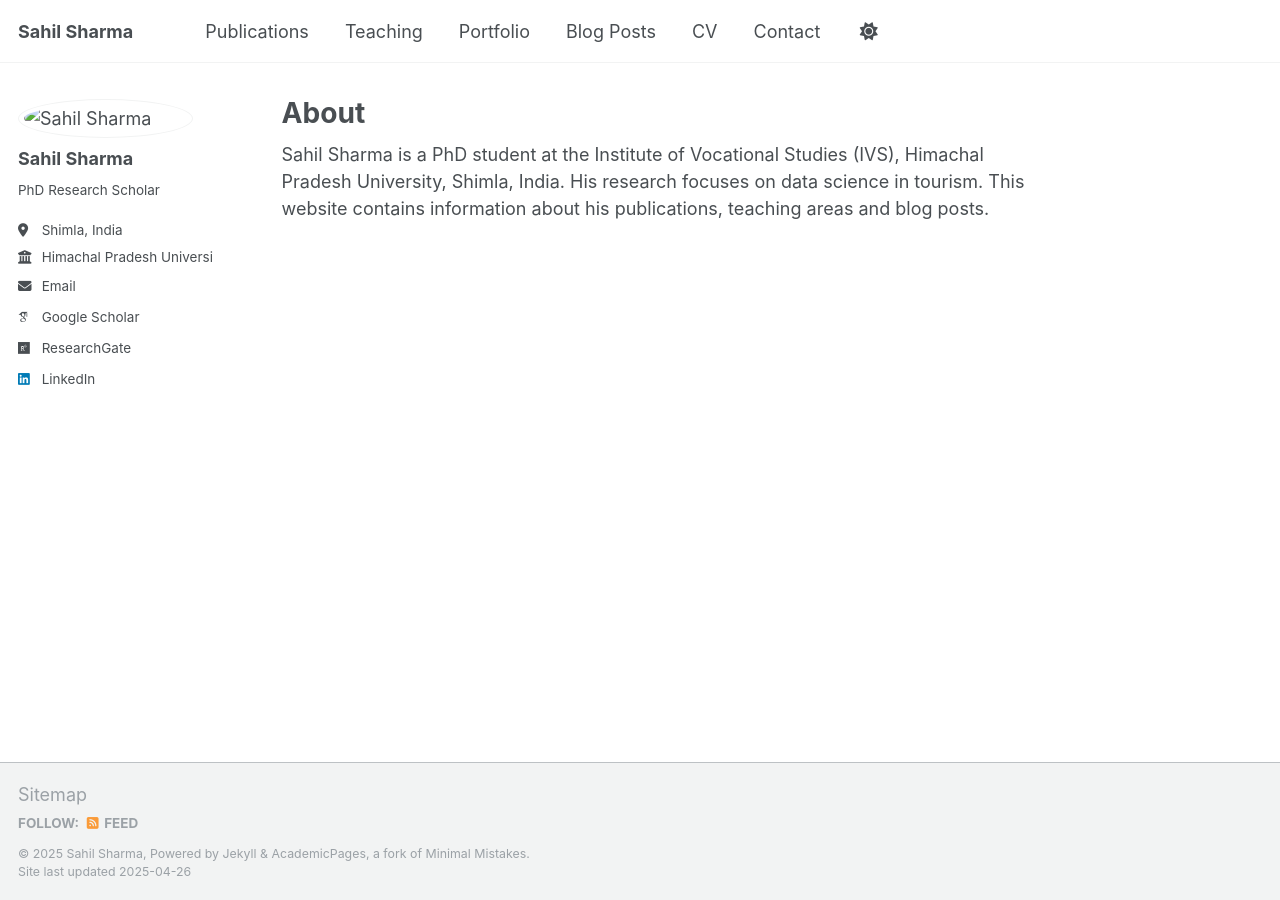
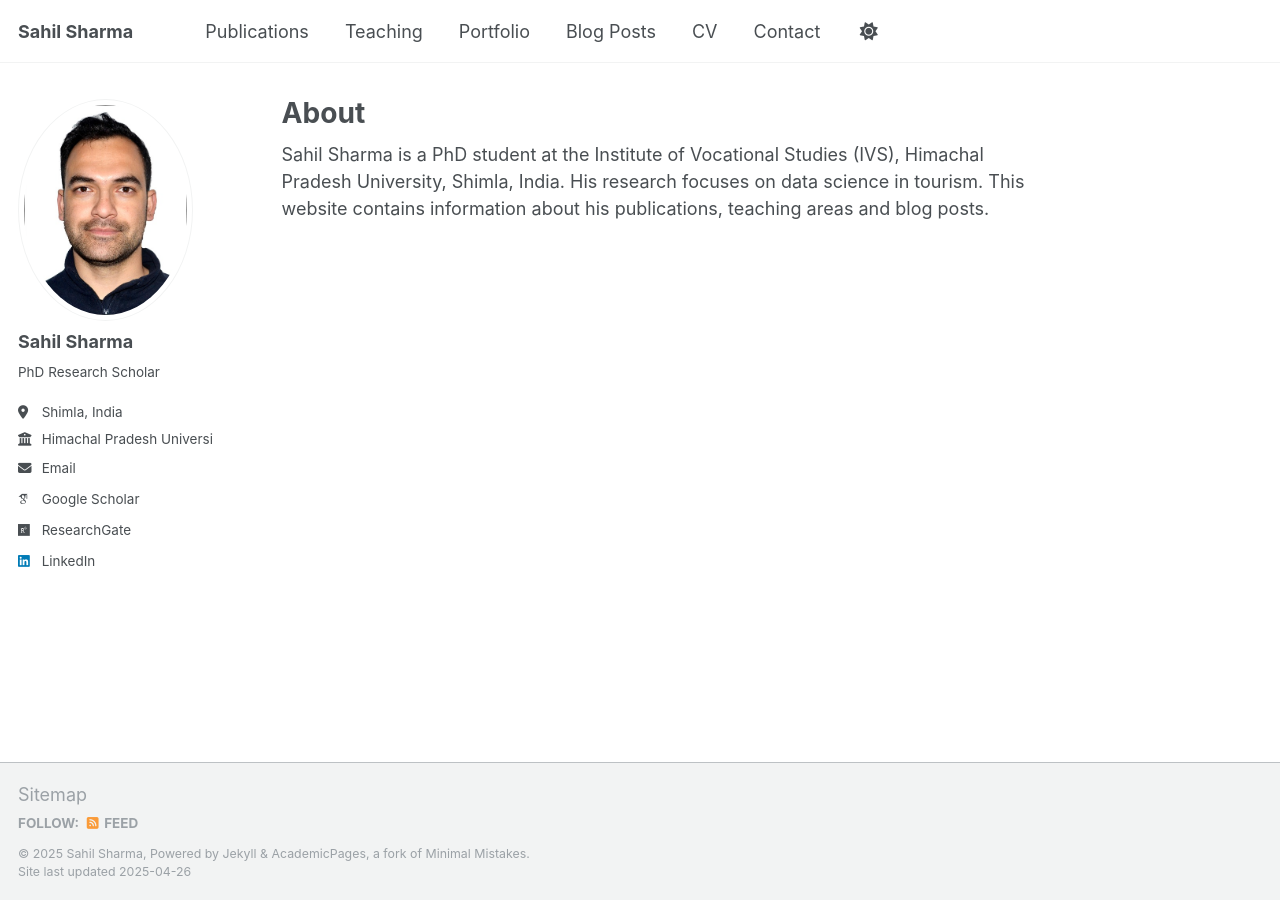
Before and after one commit to sahil-datascience/sahil-datascience.github.io, a Jekyll site: the page built from _pages/about.md, in a window 1280 px wide. Built offline with Jekyll 4.4.1, drawn with Linux system fonts in a browser that asks for light colours; some web fonts are replaced.

Commit message:
DP Settings

```diff
--- a/_config.yml
+++ b/_config.yml
@@ -22,7 +22,7 @@ repository               : "academicpages/academicpages.github.io"
 #               Additional customization can be done by editing /_includes/author-profile.html
 author:
   # Biographic information
-  avatar           : "/images/new_profile.jpg"
+  avatar           : "new_profile.jpg"
   name             : "Sahil Sharma"
   pronouns         : # example: "she/her"
   bio              : "PhD Research Scholar"
```
